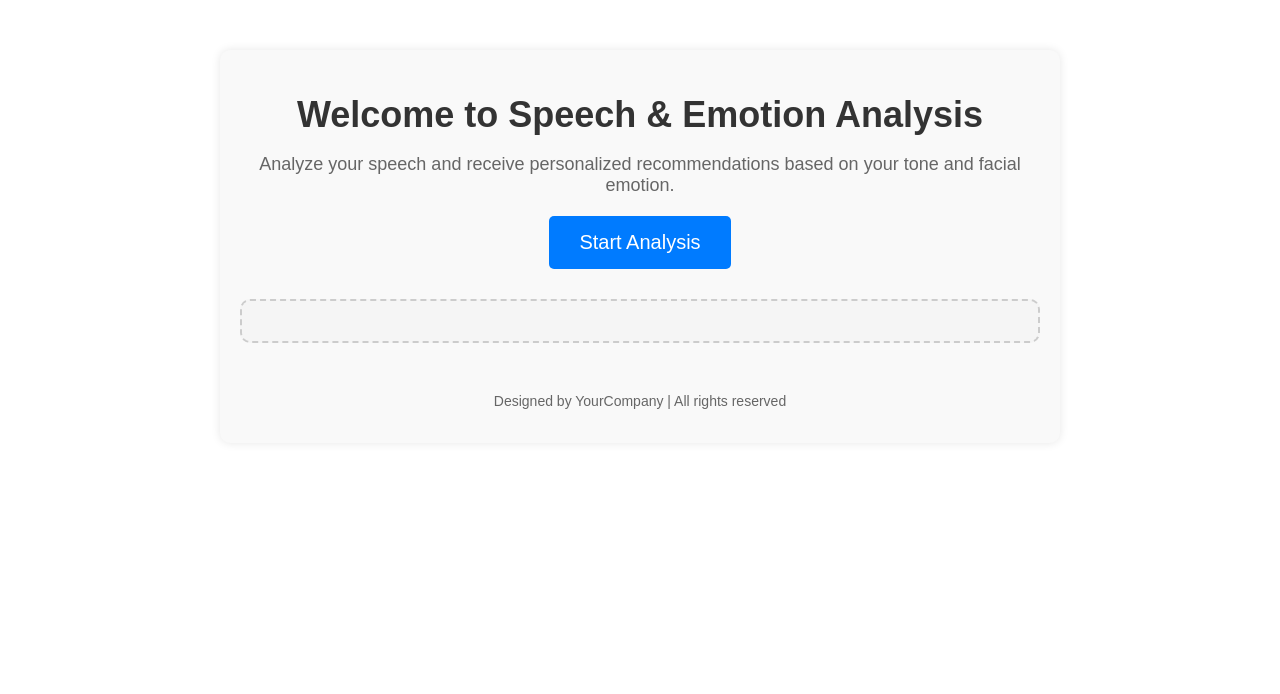
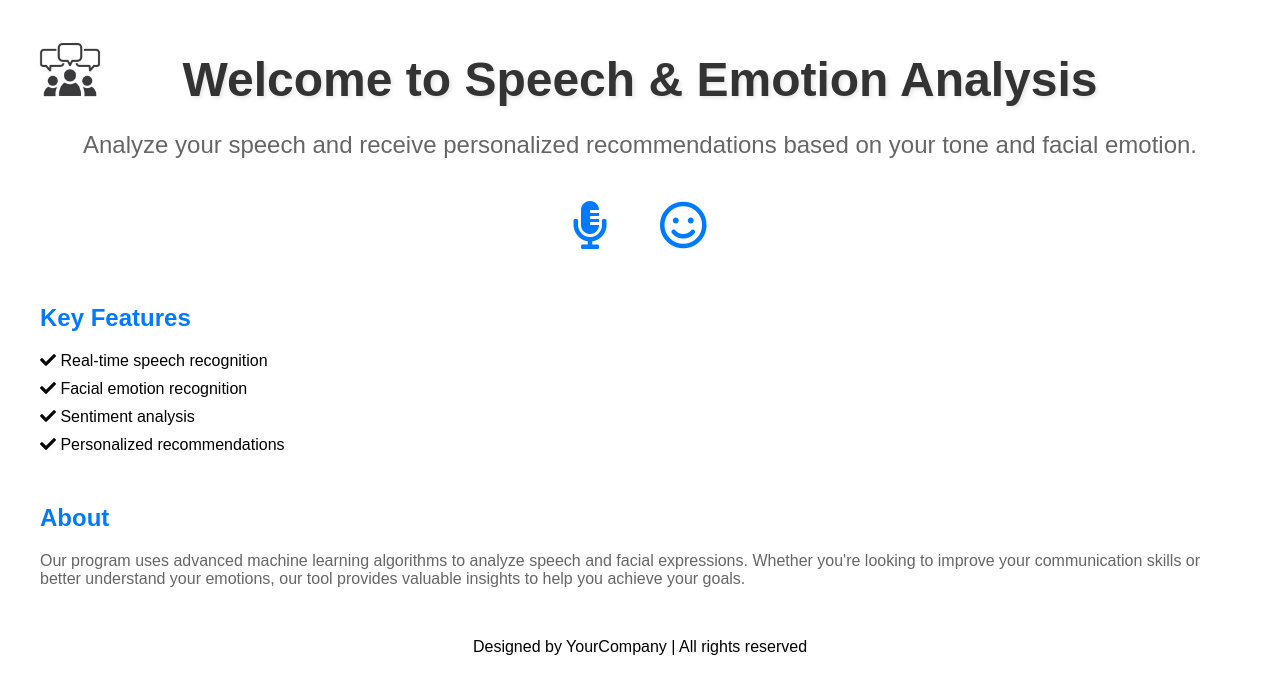
Before and after one commit to adityaSureshCHS/SDBot, a Python web app: template Templates/main.html in a window 1280 px wide. Shown: the top 694 px of the page. Run offline with Jinja, Linux system fonts and the light colour scheme; the template is opened without the code that fills it, so the values that code supplies are empty.

Commit message:
STARTER CODE

```diff
--- a/Templates/main.html
+++ b/Templates/main.html
@@ -5,21 +5,37 @@
   <meta name="viewport" content="width=device-width, initial-scale=1.0">
   <title>Welcome to Speech & Emotion Analysis</title>
   <link rel="stylesheet" href="styles.css">
+  <link rel="stylesheet" href="https://cdnjs.cloudflare.com/ajax/libs/font-awesome/5.15.4/css/all.min.css">
 </head>
 <body>
   <div class="container">
     <header>
+      <img src="logo.png" alt="Logo" class="logo">
       <h1>Welcome to Speech & Emotion Analysis</h1>
       <p>Analyze your speech and receive personalized recommendations based on your tone and facial emotion.</p>
+      <div class="icon-container">
+        <i class="fas fa-microphone-alt"></i>
+        <i class="far fa-smile"></i>
+      </div>
     </header>
     <main>
-      <button id="startBtn">Start Analysis</button>
-      <div id="result" class="result-container"></div>
+      <section class="features">
+        <h2>Key Features</h2>
+        <ul>
+          <li><i class="fas fa-check"></i> Real-time speech recognition</li>
+          <li><i class="fas fa-check"></i> Facial emotion recognition</li>
+          <li><i class="fas fa-check"></i> Sentiment analysis</li>
+          <li><i class="fas fa-check"></i> Personalized recommendations</li>
+        </ul>
+      </section>
+      <section class="about">
+        <h2>About</h2>
+        <p>Our program uses advanced machine learning algorithms to analyze speech and facial expressions. Whether you're looking to improve your communication skills or better understand your emotions, our tool provides valuable insights to help you achieve your goals.</p>
+      </section>
     </main>
     <footer>
       <p>Designed by YourCompany | All rights reserved</p>
     </footer>
   </div>
-  <script src="script.js"></script>
 </body>
 </html>
--- a/Templates/styles.css
+++ b/Templates/styles.css
@@ -2,67 +2,76 @@ body {
     font-family: Arial, sans-serif;
     margin: 0;
     padding: 0;
+    background-color: #fff; /* Set background color to white */
   }
 
   .container {
-    max-width: 800px;
-    margin: 50px auto;
+    max-width: 1200px;
+    margin: 0 auto;
     padding: 20px;
-    background-color: #f9f9f9;
-    border-radius: 10px;
-    box-shadow: 0 0 10px rgba(0, 0, 0, 0.1);
+    text-align: center;
   }
 
   header {
-    text-align: center;
+    margin-bottom: 50px;
+  }
+
+  .logo {
+    width: 100px; /* Adjust as needed */
+    position: absolute;
+    top: 20px;
+    left: 20px;
+  }
+
+  header h1 {
+    font-size: 48px;
+    color: #333;
+    margin-bottom: 20px;
+    text-shadow: 2px 2px 4px rgba(0, 0, 0, 0.1);
+  }
+
+  header p {
+    font-size: 24px;
+    color: #666;
+    margin-bottom: 40px;
+  }
+
+  .icon-container {
+    font-size: 48px;
+  }
+
+  .icon-container i {
+    margin: 0 20px;
+    color: #007bff; /* Bright blue color */
+    transition: color 0.3s ease;
+  }
+
+  .icon-container i:hover {
+    color: #0056b3; /* Darker blue color on hover */
+  }
+
+  main {
+    text-align: left;
+  }
+
+  .features, .about {
+    margin-bottom: 50px;
+  }
+
+  .features h2, .about h2 {
+    color: #007bff; /* Bright blue color */
     margin-bottom: 20px;
   }
 
-  header h1 {
-    color: #333;
-    font-size: 36px;
+  .features ul {
+    list-style-type: none;
+    padding-left: 0;
+  }
+
+  .features ul li {
     margin-bottom: 10px;
   }
 
-  header p {
+  .about p {
     color: #666;
-    font-size: 18px;
   }
-
-  main {
-    text-align: center;
-  }
-
-  button {
-    padding: 15px 30px;
-    background-color: #007bff;
-    color: #fff;
-    border: none;
-    border-radius: 5px;
-    font-size: 20px;
-    cursor: pointer;
-    transition: background-color 0.3s ease;
-  }
-
-  button:hover {
-    background-color: #0056b3;
-  }
-
-  .result-container {
-    margin-top: 30px;
-    padding: 20px;
-    border: 2px dashed #ccc;
-    border-radius: 10px;
-    background-color: #f5f5f5;
-    text-align: left;
-  }
-
-  footer {
-    margin-top: 50px;
-    text-align: center;
-  }
-
-  footer p {
-    color: #666;
-    font-size: 14px;
-  }
```
Also changed, not shown: Templates/logo.png (added), 2 other files.
